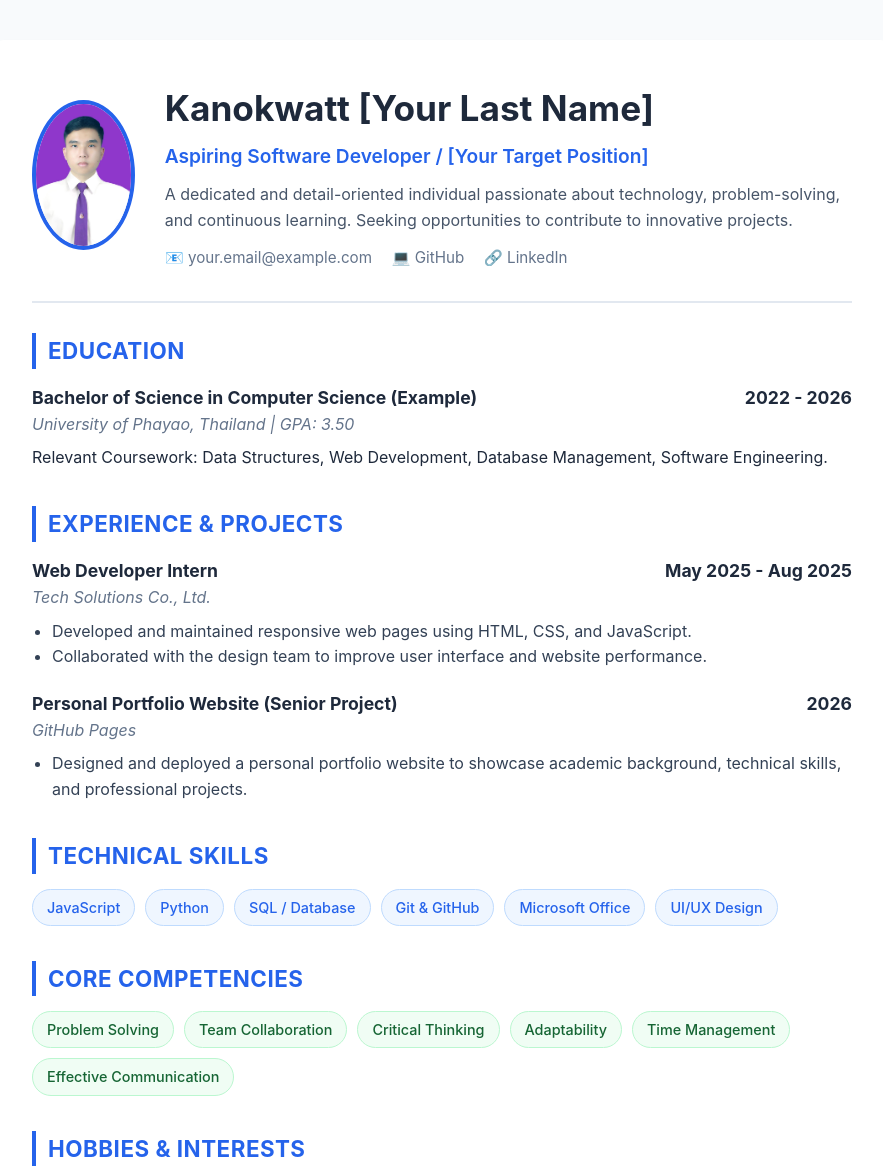
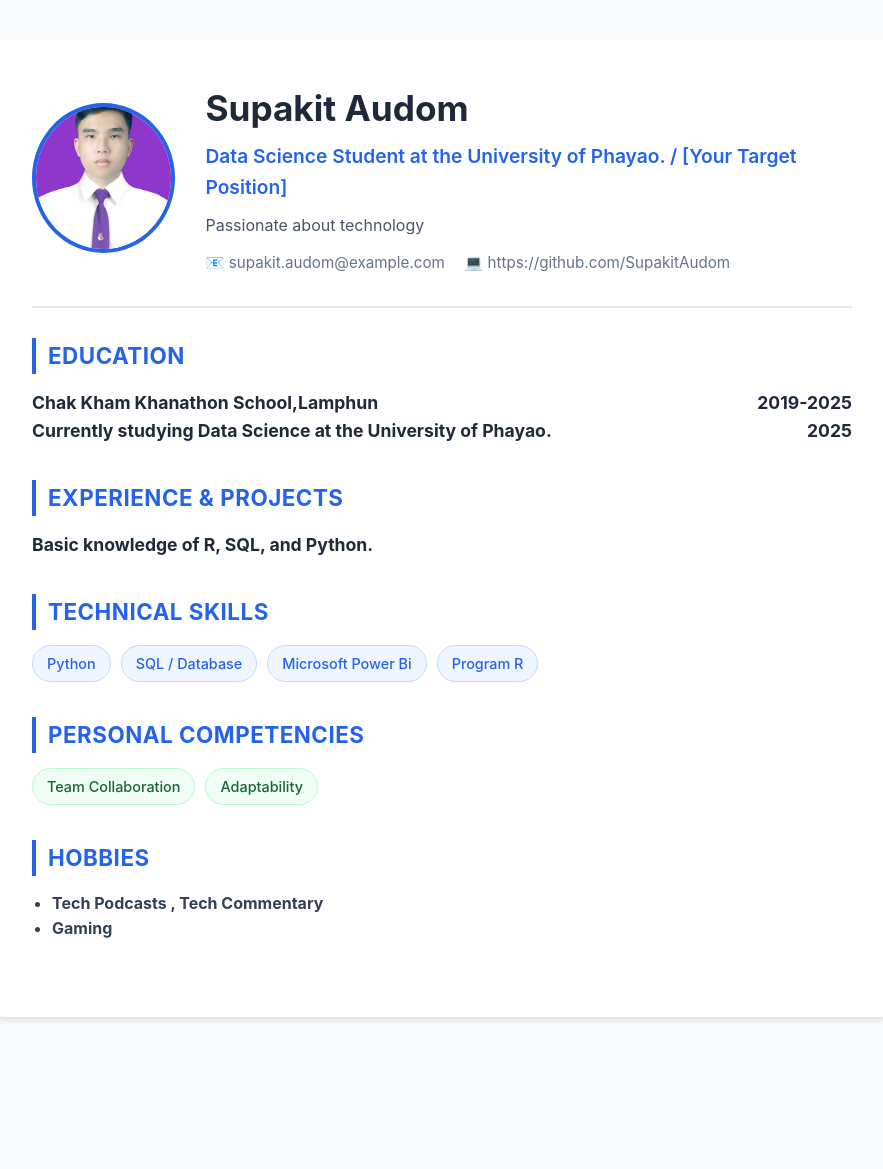
Before and after one commit to SupakitAudom/SupakitAudom.github.io, a plain HTML site: page index.html in a window 1280 px wide. Shown: the top 1169 px of the page, without its empty margins (198-1081 px from the left). After the commit the page ends 1057 px from the top, so only its background shows below. Drawn offline with Linux system fonts and the light colour scheme.

Commit message:
Update index.html

```diff
--- a/index.html
+++ b/index.html
@@ -138,15 +138,14 @@
         <!-- เปลี่ยน profile.jpg เป็นชื่อไฟล์รูปของคุณ -->
         <img src="profile.jpg" alt="Profile Picture" class="profile-img">
         <div class="header-info">
-            <h1>Kanokwatt [Your Last Name]</h1>
-            <p class="title">Aspiring Software Developer / [Your Target Position]</p>
+            <h1>Supakit Audom</h1>
+            <p class="title">Data Science Student at the University of Phayao. / [Your Target Position]</p>
             <p style="color: #475569; margin-bottom: 12px;">
-                A dedicated and detail-oriented individual passionate about technology, problem-solving, and continuous learning. Seeking opportunities to contribute to innovative projects.
+               Passionate about technology
             </p>
             <div class="contact-links">
-                <a href="mailto:your.email@example.com">📧 your.email@example.com</a>
-                <a href="https://github.com/kanokwatt" target="_blank">💻 GitHub</a>
-                <a href="https://linkedin.com/in/yourprofile" target="_blank">🔗 LinkedIn</a>
+                <a href="mailto:supakit.audom@example.com">📧 supakit.audom@example.com</a>
+                <a href="https://github.com/SupakitAudom" target="_blank">💻 https://github.com/SupakitAudom</a>
             </div>
         </div>
     </header>
@@ -156,11 +155,13 @@
         <h2>Education</h2>
         <div class="item">
             <div class="item-header">
-                <span>Bachelor of Science in Computer Science (Example)</span>
-                <span>2022 - 2026</span>
-            </div>
-            <div class="item-sub">University of Phayao, Thailand | GPA: 3.50</div>
-            <p>Relevant Coursework: Data Structures, Web Development, Database Management, Software Engineering.</p>
+                <span>Chak Kham Khanathon School,Lamphun</span>
+                <span>2019-2025</span>
+        </div>
+        <div class="item-header">
+                <span>Currently studying Data Science at the University of Phayao.</span>
+                <span>2025</span>
+
         </div>
     </section>
 
@@ -169,24 +170,7 @@
         <h2>Experience & Projects</h2>
         <div class="item">
             <div class="item-header">
-                <span>Web Developer Intern</span>
-                <span>May 2025 - Aug 2025</span>
-            </div>
-            <div class="item-sub">Tech Solutions Co., Ltd.</div>
-            <ul>
-                <li>Developed and maintained responsive web pages using HTML, CSS, and JavaScript.</li>
-                <li>Collaborated with the design team to improve user interface and website performance.</li>
-            </ul>
-        </div>
-        <div class="item">
-            <div class="item-header">
-                <span>Personal Portfolio Website (Senior Project)</span>
-                <span>2026</span>
-            </div>
-            <div class="item-sub">GitHub Pages</div>
-            <ul>
-                <li>Designed and deployed a personal portfolio website to showcase academic background, technical skills, and professional projects.</li>
-            </ul>
+                <span>Basic knowledge of R, SQL, and Python.</span>
         </div>
     </section>
 
@@ -194,35 +178,28 @@
     <section>
         <h2>Technical Skills</h2>
         <div class="tags">
-            <span class="tag">JavaScript</span>
             <span class="tag">Python</span>
             <span class="tag">SQL / Database</span>
-            <span class="tag">Git & GitHub</span>
-            <span class="tag">Microsoft Office</span>
-            <span class="tag">UI/UX Design</span>
+            <span class="tag">Microsoft Power Bi</span>
+            <span class="tag">Program R</span>
         </div>
     </section>
 
-    <!-- 5. Core Competencies -->
+    <!-- 5. Personal Competencies -->
     <section>
-        <h2>Core Competencies</h2>
+        <h2>Personal  Competencies</h2>
         <div class="tags">
-            <span class="tag competency">Problem Solving</span>
             <span class="tag competency">Team Collaboration</span>
-            <span class="tag competency">Critical Thinking</span>
             <span class="tag competency">Adaptability</span>
-            <span class="tag competency">Time Management</span>
-            <span class="tag competency">Effective Communication</span>
         </div>
     </section>
 
-    <!-- 6. Hobbies & Interests -->
+    <!-- 6. Hobbies  -->
     <section>
-        <h2>Hobbies & Interests</h2>
+        <h2>Hobbies </h2>
         <ul>
-            <li><strong>Coding & Open Source:</strong> Exploring new web technologies and contributing to community projects.</li>
-            <li><strong>Reading:</strong> Technology blogs, self-improvement books, and industry trends.</li>
-            <li><strong>Photography & Travel:</strong> Capturing landscapes and experiencing new cultures.</li>
+            <li><strong>Tech Podcasts , Tech Commentary</li>
+            <li><strong>Gaming</li>
         </ul>
     </section>
 </div>
```
